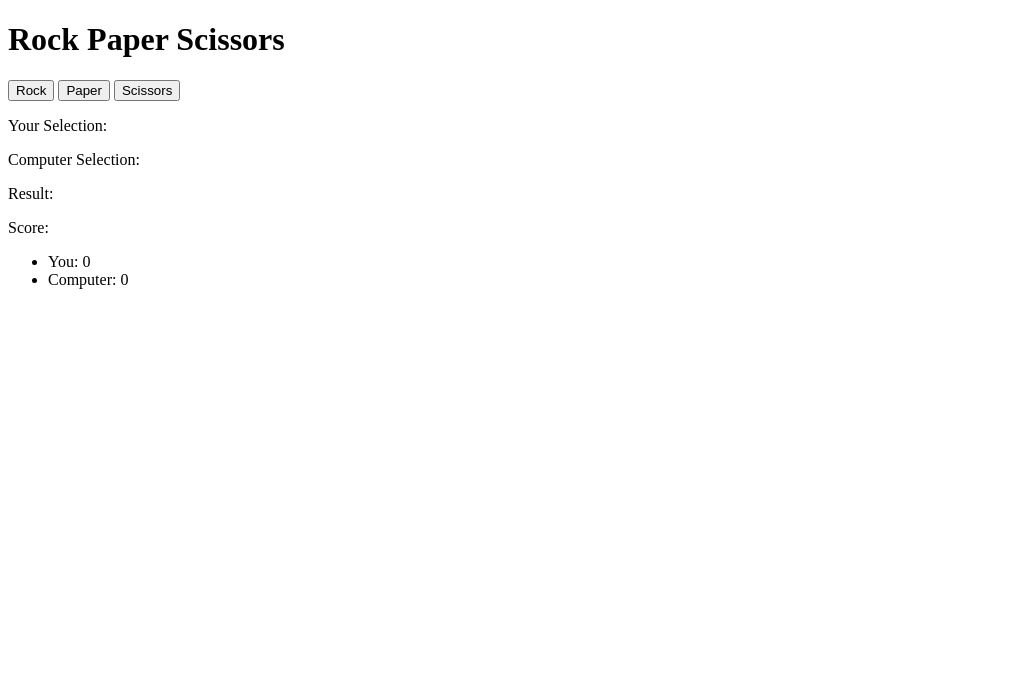
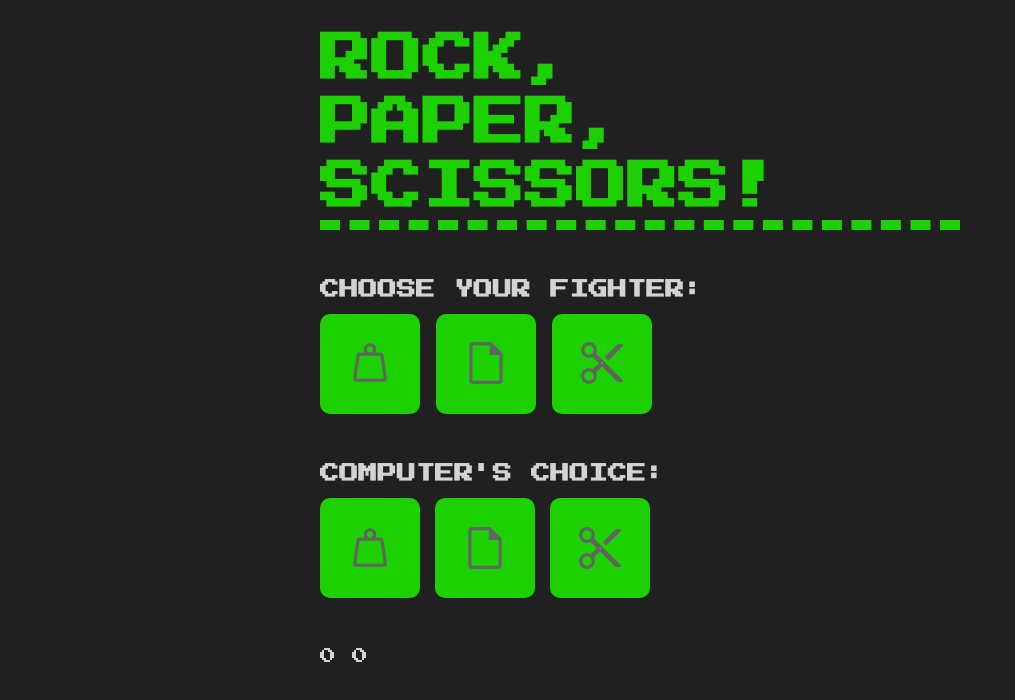
Before and after one commit to caitlineelliott/odin-rock-paper-scissors, a plain HTML site: page index.html in a window 1280 px wide. Shown: the whole page, without its empty margins (0-1015 px from the left). Drawn offline with nearby package versions, Linux system fonts and the light colour scheme.

Commit message:
Add styles

```diff
--- a/index.html
+++ b/index.html
@@ -4,26 +4,60 @@
     <meta charset="UTF-8">
     <meta name="viewport" content="width=device-width, initial-scale=1.0">
     <link rel="stylesheet" href="styles.css">
+    <link rel="preconnect" href="https://fonts.googleapis.com">
+    <link rel="preconnect" href="https://fonts.gstatic.com" crossorigin>
+    <link href="https://fonts.googleapis.com/css2?family=Press+Start+2P&family=Roboto:ital,wght@0,100;0,300;0,400;0,500;0,700;0,900;1,100;1,300;1,400;1,500;1,700;1,900&display=swap" rel="stylesheet">
+    <link rel="stylesheet" href="https://fonts.googleapis.com/css2?family=Material+Symbols+Outlined:opsz,wght,FILL,GRAD@20..48,100..700,0..1,-50..200" />
     <title>Rock Paper Scissors</title>
 </head>
 <body>
-    <h1>Rock Paper Scissors</h1>
+    <div class="container">
+        <h1>Rock,<br>Paper,<br>Scissors!</h1>
+        <div class="choices-container">
+            <div class="player-container">
+                <h2>Choose Your Fighter:</h2>
+                <div>
+                    <button id="rock" onClick="playGame('rock')">
+                        <span class="material-symbols-outlined">weight</span>
+                    </button>
+                    <button id="paper" onClick="playGame('paper')">
+                        <span class="material-symbols-outlined">note</span>
+                    </button>
+                    <button id="scissors" onClick="playGame('scissors')">
+                        <span class="material-symbols-outlined">cut</span>
+                    </button>
+                </div>
+            </div>
+            <div class="computer-container">
+                <h2>Computer's Choice:</h2>
+                <div class="computer-btns">
+                    <div id="rock" class="computer-options">
+                        <span class="material-symbols-outlined">weight</span>
+                    </div>
+                    <div id="paper" class="computer-options">
+                        <span class="material-symbols-outlined">note</span>
+                    </div>
+                    <div id="scissors" class="computer-options">
+                        <span class="material-symbols-outlined">cut</span>
+                    </div>
+                </div>
+            </div>
 
-    <button id="rock">Rock</button>
-    <button id="paper">Paper</button>
-    <button id="scissors">Scissors</button>
+        </div>
 
-    <p>Your Selection: <span class="player-selection"></span></p>
-    <p>Computer Selection: <span class="computer-selection"></span></p>
-    <p>Result: <span class="results"></span></p>
+        <p id="results"></p>
+        <span class="player-score">0</span>
+        <span class="computer-score">0</span>
 
-    <div class="scores-container">
-        <p>Score:</p>
-        <ul>
-            <li>You: <span class="player-score">0</span></li>
-            <li>Computer: <span class="computer-score">0</span></li>
-        </ul>
+        <!-- <div class="scores-container">
+            <p>Score:</p>
+            <ul>
+                <li>You: <span class="player-score">0</span></li>
+                <li>Computer: <span class="computer-score">0</span></li>
+            </ul>
+        </div> -->
     </div>
+
     <script src="script.js"></script>
 </body>
 </html>
--- a/script.js
+++ b/script.js
@@ -4,17 +4,18 @@ const playerSelection = document.querySelector(".player-selection")
 const computerSelection = document.querySelector(".computer-selection")
 const playerScore = document.querySelector(".player-score")
 const computerScore = document.querySelector(".computer-score")
-const results = document.querySelector(".results")
+const results = document.getElementById("results")
 
 let gameCount = 0
 let selectionOptions = new Set(['rock', 'paper', 'scissors'])
 const maxSelectionIdx = [...selectionOptions].length -1
 
-const setVictoryMessage = (winner, winningSelection, losingSelection) => {
+const setVictoryMessage = (winner) => {
+    results.style.display = 'block';
     if (winner === 'both') {
         results.innerHTML = `It's a tie!`
     } else {
-        results.innerHTML = `${winner} wins! ${winningSelection} beats ${losingSelection}`
+        results.innerHTML = `${winner} wins!`
     }
 }
 
@@ -48,20 +49,23 @@ const determineWinner = (playerSelection, computerSelection) => {
     }
 }
 
-const storeRoundSelections = (player, computer) => {
-    playerSelection.innerHTML = player
-    computerSelection.innerHTML = computer
-}
-
 const getComputerSelection = () => {
     return [...selectionOptions][parseInt((Math.random() * 2).toFixed())]
 }
 
+const updateBtnUI = (playerSelection) => {
+    buttons.forEach(button => {
+        if (button.id !== playerSelection) {
+            button.classList.add('not-selected')
+        }
+    })
+}
+
 const playGame = (playerSelection) => {
     if (gameCount < 5 && selectionOptions.has(playerSelection)) {
+        updateBtnUI(playerSelection)
+
         const computerSelection = getComputerSelection()
-
-        storeRoundSelections(playerSelection, computerSelection)
 
         const winner = determineWinner(playerSelection, computerSelection)
         incrementScores(winner)
@@ -75,24 +79,3 @@ const playGame = (playerSelection) => {
         gameCount++
     }
 }
-
-buttons.forEach((button) => button.addEventListener("click", () => {
-    playGame(button.id)
-}))
-
-
-// User clicks button
-// if GAMES < 5 =>
-// Computer stores user selection
-// Computer gets computer selection
-// Computer compares user & computer score
-
-// OUTCOMES
-// rock beats scissors 0
-// paper beats rock 1
-// scissors beats paper 2
-
-// Computer delivers results message
-// Computer increments games + 1
-// Computer records scores
-// Loop until Games === 5
--- a/styles.css
+++ b/styles.css
@@ -0,0 +1,92 @@
+body {
+    background: #202020;
+    padding: 20px;
+    font-family: 'Press Start 2P';
+    color: #d3d3d3;
+    display: flex;
+    justify-content: center;
+}
+
+.container {
+    width: 50vw;
+}
+
+.player-container {
+    margin: 50px 0;
+}
+
+.computer-container {
+    margin-bottom: 50px;
+}
+
+h1,
+#results {
+    color: #1dd000;
+    font-family: 'Press Start 2P';
+    text-transform: uppercase;
+    font-size: 4vw;
+    line-height: 5vw;
+    margin: 0;
+    padding: 0;
+}
+
+#results {
+    border-top: 10px dashed #1dd000;
+    border-bottom: 10px dashed #1dd000;
+    text-align: center;
+    margin: 0;
+    padding: 10px 0 8px 0;
+    font-size: 3.5vw;
+    display: none;
+}
+
+.choices-container {
+    border-top: 10px dashed #1dd000;
+}
+
+h2 {
+    text-transform: uppercase;
+    font-size: 1.5vw;
+    margin: 0 0 15px 0;
+    padding: 0;
+}
+
+.computer-btns {
+    display: flex;
+    gap: 15px;
+}
+
+button,
+.computer-options {
+    background: #1dd000;
+    border-radius: 10px;
+    border: none;
+    color: #626363;
+    width: 100px;
+    height: 100px;
+}
+
+.computer-options {
+    display: flex;
+    justify-content: center;
+    align-items: center;
+}
+
+button:hover {
+    cursor: pointer;
+    background: #00b800;
+    color: #d3d3d3;
+}
+
+button:focus {
+    background-color: #00a206;
+    color: #d3d3d3;
+}
+
+.not-selected {
+    background-color: black;
+}
+
+.material-symbols-outlined {
+    font-size: 50px !important;
+}
```
